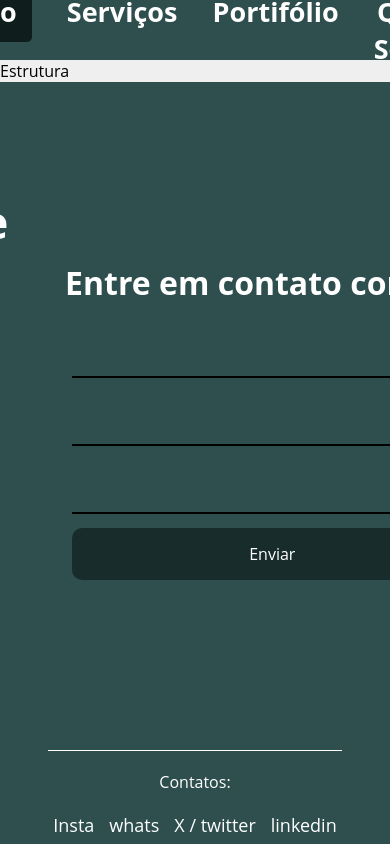
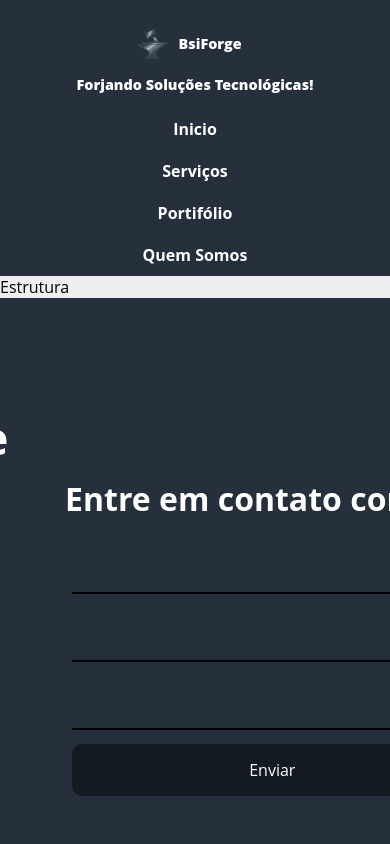
Before and after one commit to LilianeFalcao/BSIForge, a React (Create React App) app: page /estrutura in a window 390 px wide. Shown: the top 844 px of the page. Built offline with nearby package versions, Linux system fonts and the light colour scheme.

Commit message:
Cor provisória

```diff
--- a/src/components/layout/Footer/Footer.module.css
+++ b/src/components/layout/Footer/Footer.module.css
@@ -1,5 +1,5 @@
 .footerB {
-    background-color: #2F4F4F;
+    background-color: #26303d;
     color: white;
     padding: 3em;
     text-align: center;
@@ -57,7 +57,7 @@ label ::placeholder {
 }
 
 .buttonForm {
-    background-color: #192c2c;
+    background-color: #141a22;
     padding: 15px;
     border-radius: 10px;
     color: white;
@@ -68,7 +68,7 @@ label ::placeholder {
 
 .buttonForm:hover {
     cursor: pointer;
-    background-color: #101d1d;
+    background-color: #0d1116;
 }
 
 .contactInfoContainer {
--- a/src/components/layout/Nav/NavB.js
+++ b/src/components/layout/Nav/NavB.js
@@ -1,9 +1,18 @@
 import React from 'react'
 import { Link } from 'react-router-dom'
+import Logo from "../../../assets/forgeLogo.png"
 import styles from "./NavB.module.css"
+
 const NavB = () => {
-  return (
+    return (
     <nav className={styles.navB}>
+        <div className={styles.logoS}>
+            <div className={styles.logoImg}>
+                <img className={styles.logo} src={Logo} alt="logo"/>
+                <p className={styles.subText} >BsiForge</p>
+            </div>
+            <p className={styles.subText}>Forjando Soluções Tecnológicas!</p>
+        </div>
         <ul className={styles.navList}>
             <li className={styles.navItem}>
                 <Link className={styles.links} to="/"> <span>Inicio</span> </Link>
@@ -19,7 +28,7 @@ const NavB = () => {
             </li>
         </ul>
     </nav>
-  )
+    )
 }
 
 export default NavB
--- a/src/components/layout/Nav/NavB.module.css
+++ b/src/components/layout/Nav/NavB.module.css
@@ -2,16 +2,17 @@
 .navB {
     display: flex;
     justify-content: center;
-    background-color: #2F4F4F;
+    background-color: #26303d;
     align-items: center;
-    padding: 5px;
-    height: 60px;
+    padding: 20px;
+    height: 90px;
 }
 
 .navList {
     display: flex;
     gap: 35px; /* Espaçamento entre os links */
     list-style: none;
+    align-items: center;
     padding: 0;
     margin: 0;
 }
@@ -45,3 +46,76 @@
     text-transform: uppercase;
     color: goldenrod;
 }
+.subText{
+    font-weight: 900;
+    font-size: 1.2em;
+    justify-content:center;
+    align-items: center;
+    color: white;
+}
+.logoS{
+    display: flex;
+    flex-direction: column;
+    gap: 2px;
+    align-items: center;
+    justify-content: center;
+    margin: 14px;
+}
+.logo{
+    width: 50px;
+    height: 50px;
+    object-fit: cover;
+}
+.logoImg{
+    display: flex;
+    flex-direction: row;
+    align-items: center;
+    justify-content: center;
+}
+@media (max-width: 768px) {
+    .navB {
+        flex-direction: column;
+        height: auto;
+    }
+
+    .navList {
+        flex-direction: column;
+        gap: 20px; /* Ajustar o espaçamento entre os links */
+    }
+
+    .logo {
+        width: 40px;
+        height: 40px;
+    }
+
+    .navItem span {
+        font-size: 1.2em;
+    }
+
+    .subText {
+        font-size: 1em;
+    }
+}
+
+@media (max-width: 480px) {
+    .navB {
+        padding: 10px;
+    }
+
+    .logo {
+        width: 30px;
+        height: 30px;
+    }
+
+    .navItem span {
+        font-size: 1em;
+    }
+
+    .links {
+        font-size: 16px;
+    }
+
+    .subText {
+        font-size: 0.9em;
+    }
+}
--- a/src/pages/qmSomos/qmSomos.js
+++ b/src/pages/qmSomos/qmSomos.js
@@ -66,8 +66,8 @@ const QmSomos = () => {
       <div className={styles.images}>
         <ImageFundadores src={Marido} alt="Giovanni de Souza Martins" />
         <ImageFundadores src={Linn} alt="Linn (Liliane) de Oliveira Falcão" />
-        <ImageFundadores src={Ladeira} alt="Ryan Ladeira" />
-        <ImageFundadores src={Cauan} alt="Cauan Tavares" />
+        <ImageFundadores src={Ladeira} alt="Ryan S. Ladeira" />
+        <ImageFundadores src={Cauan} alt="Cauan E. Tavares" />
       </div>
     </div>
   </div>
--- a/src/pages/qmSomos/qmSomos.module.css
+++ b/src/pages/qmSomos/qmSomos.module.css
@@ -21,7 +21,7 @@
 }
 
 .linkButton {
-    background-color: #2F4F4F;
+    background-color: #141a22;
     color: white;
     padding: 10px 20px;
     border: none;
@@ -32,7 +32,7 @@
 }
 
 .linkButton:hover {
-    background-color: #101d1d;
+    background-color: #0d1116;
 }
 .valores{
     display: flex;
```
Also changed, not shown: src/assets/forgeLogo.png (added), 1 other file (tests, documents, lock files or other folders).
